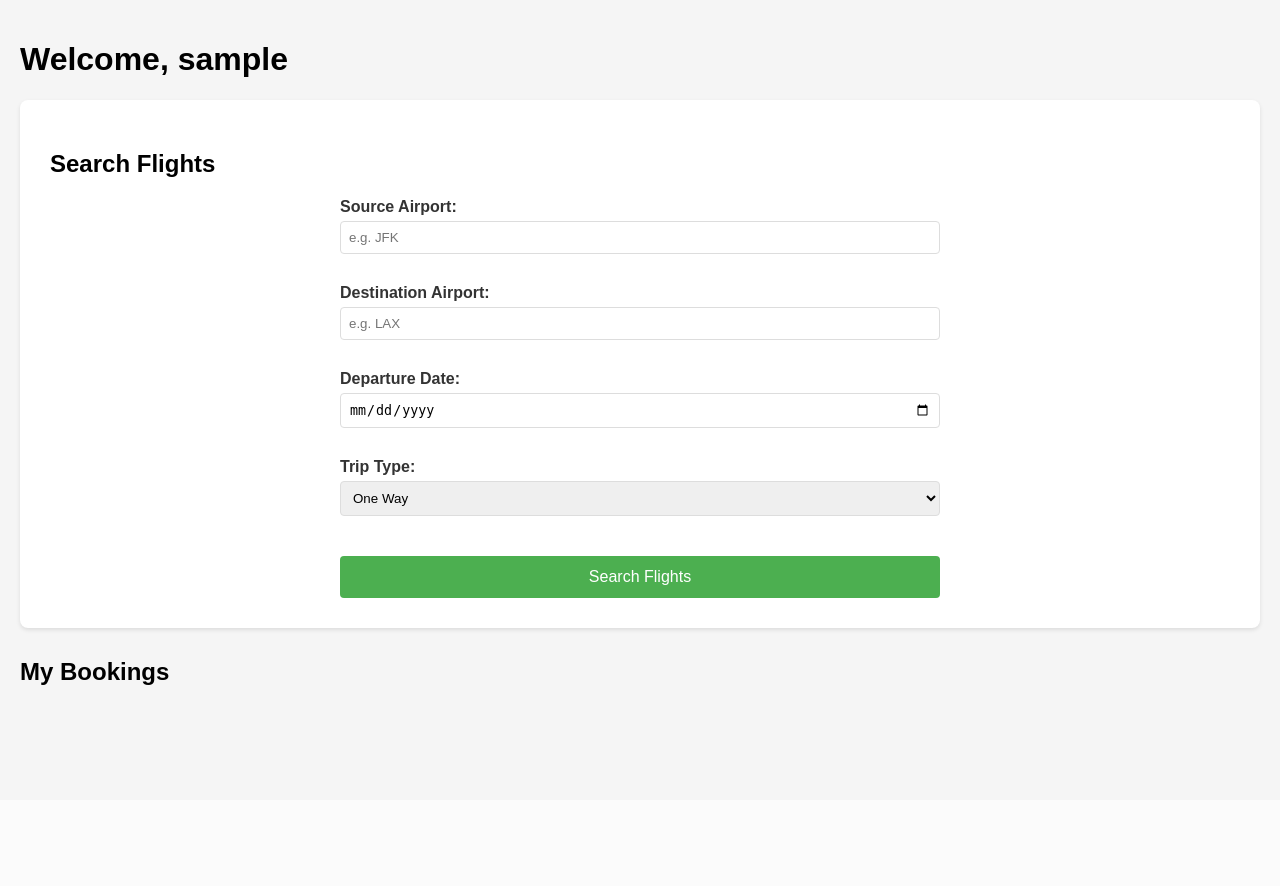
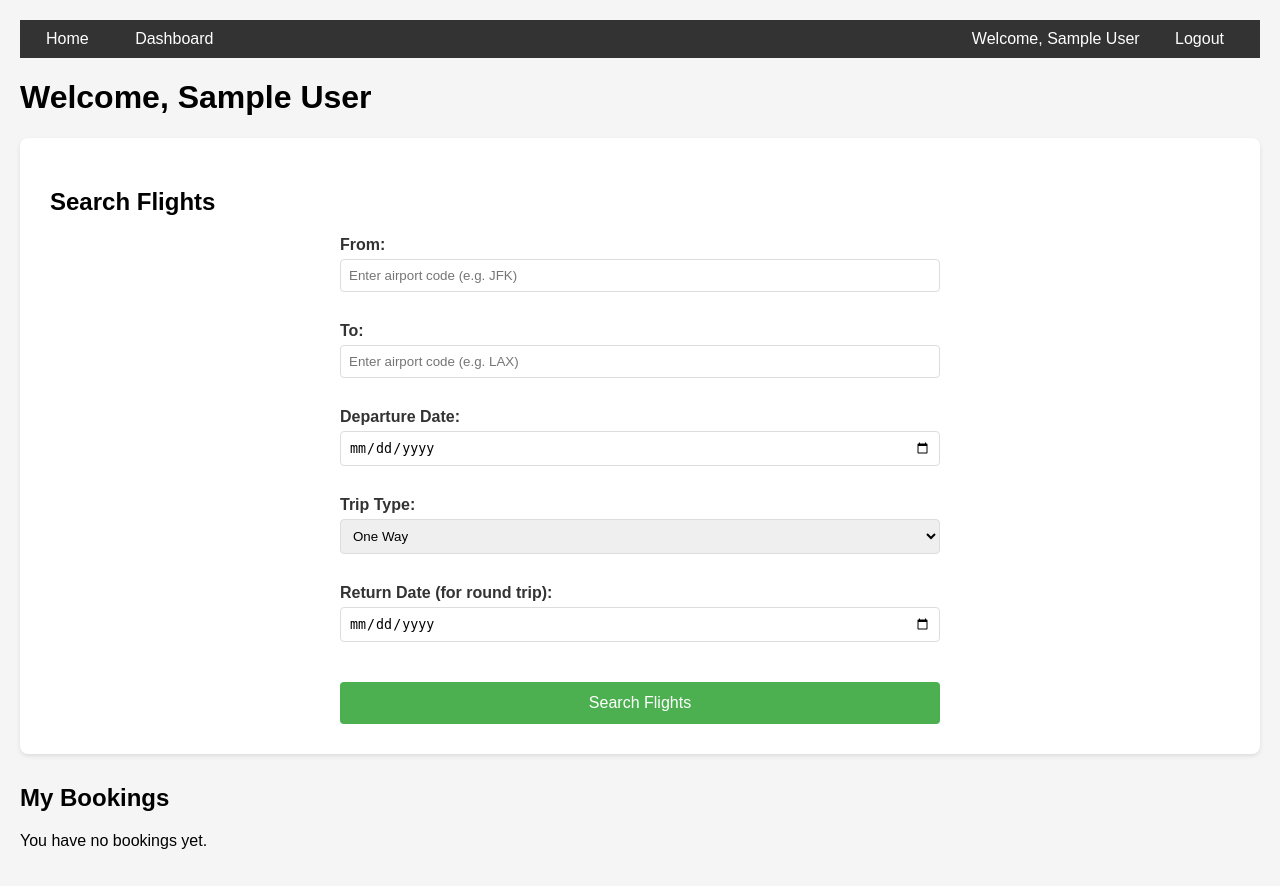
Before and after one commit to tanzianur/Databases-Project, a Flask app: page /dashboard in a window 1280 px wide. Before the commit the page ends 685 px from the top, so only its background shows below. Run offline with Flask 3, Linux system fonts and the light colour scheme; the visitor is signed in with stand-in values (Sample User, id 1).

Commit message:
Fixed login issues

```diff
--- a/app.py
+++ b/app.py
@@ -5,7 +5,7 @@ import datetime
 
 #Initialize the app from Flask
 app = Flask(__name__)
-app.secret_key = 'my-secret_key'  # Replace with a strong secret key
+app.secret_key = 'my-secret_key'
 
 #Configure MySQL
 conn = pymysql.connect(host='localhost',
@@ -60,7 +60,7 @@ def register_customer_auth():
         data = cursor.fetchone()
 
         if data:
-            flash('This email is already registered')
+            flash('This email is already registered', 'error')
             return redirect(url_for('register_customer'))
 
         # Insert new customer
@@ -69,10 +69,10 @@ def register_customer_auth():
                              state, phone_number, passport_number, passport_expiration,
                              passport_country, date_of_birth))
         conn.commit()
-        flash('Registration successful! Please login')
+        flash('Registration successful! Please login', 'success')
         return redirect(url_for('login'))
     except Exception as e:
-        flash('An error occurred during registration')
+        flash('An error occurred during registration', 'error')
         return redirect(url_for('register_customer'))
     finally:
         cursor.close()
@@ -97,7 +97,7 @@ def register_staff_auth():
         airline_data = cursor.fetchone()
 
         if not airline_data:
-            flash('This airline does not exist in our system')
+            flash('This airline does not exist in our system', 'error')
             return redirect(url_for('register_staff'))
 
         # Check if staff already exists
@@ -106,7 +106,7 @@ def register_staff_auth():
         data = cursor.fetchone()
 
         if data:
-            flash('This username is already taken')
+            flash('This username is already taken', 'error')
             return redirect(url_for('register_staff'))
 
         # Insert new staff member
@@ -125,10 +125,10 @@ def register_staff_auth():
             cursor.execute(email_ins, (username, email))
 
         conn.commit()
-        flash('Staff registration successful! Please login')
+        flash('Staff registration successful! Please login', 'success')
         return redirect(url_for('login'))
     except Exception as e:
-        flash('An error occurred during registration')
+        flash('An error occurred during registration', 'error')
         return redirect(url_for('register_staff'))
     finally:
         cursor.close()
@@ -163,7 +163,7 @@ def login_auth():
             user_exists = cursor.fetchone()
 
             if not user_exists:
-                flash('No customer account found with this email')
+                flash('No customer account found with this email', 'error')
                 return redirect(url_for('login'))
 
             # Try password match with MD5 hashing
@@ -172,7 +172,7 @@ def login_auth():
             data = cursor.fetchone()
 
             if not data:
-                flash('Incorrect password')
+                flash('Incorrect password', 'error')
                 return redirect(url_for('login'))
         else:
             # Check if the username exists first
@@ -181,7 +181,7 @@ def login_auth():
             user_exists = cursor.fetchone()
 
             if not user_exists:
-                flash('No staff account found with this username')
+                flash('No staff account found with this username', 'error')
                 return redirect(url_for('login'))
 
             # Try password match with MD5 hashing
@@ -190,7 +190,7 @@ def login_auth():
             data = cursor.fetchone()
 
             if not data:
-                flash('Incorrect password')
+                flash('Incorrect password', 'error')
                 return redirect(url_for('login'))
 
         # If we get here, login was successful
@@ -199,12 +199,15 @@ def login_auth():
         if user_type == 'customer':
             session['name'] = data['name']
         else:
+            session['first_name'] = data['first_name']
+            session['last_name'] = data['last_name']
             session['airline_name'] = data['airline_name']
 
+        flash('Login successful!', 'success')
         return redirect(url_for('dashboard'))
 
     except Exception as e:
-        flash('An error occurred during login. Please try again.')
+        flash('An error occurred during login. Please try again.', 'error')
         return redirect(url_for('login'))
     finally:
         cursor.close()
@@ -281,6 +284,41 @@ def search_flights():
                          return_flights=return_flights,
                          trip_type=trip_type)
 
+@app.route('/add_airplane', methods=['GET', 'POST'])
+def add_airplane():
+    if 'username' not in session or session['user_type'] != 'staff':
+        flash('You must be logged in as airline staff to access this page')
+        return redirect(url_for('login'))
+
+    if request.method == 'POST':
+        airline_name = session.get('airline_name')
+        airplane_id = request.form['airplane_id']
+        seats = request.form['seats']
+
+        cursor = conn.cursor()
+        try:
+            # Check if airplane already exists
+            query = 'SELECT * FROM airplane WHERE airline_name = %s AND airplane_id = %s'
+            cursor.execute(query, (airline_name, airplane_id))
+            if cursor.fetchone():
+                flash('An airplane with this ID already exists')
+                return redirect(url_for('add_airplane'))
+
+            # Add new airplane
+            query = 'INSERT INTO airplane VALUES(%s, %s, %s)'
+            cursor.execute(query, (airline_name, airplane_id, seats))
+            conn.commit()
+            flash('Airplane added successfully')
+            return redirect(url_for('dashboard'))
+
+        except Exception as e:
+            flash('Error adding airplane')
+            return redirect(url_for('add_airplane'))
+        finally:
+            cursor.close()
+
+    return render_template('add_airplane.html')
+
 #Run the app on localhost port 5000
 #debug = True -> you don't have to restart flask
 #for changes to go through, TURN OFF FOR PRODUCTION
--- a/templates/base.html
+++ b/templates/base.html
@@ -160,9 +160,63 @@
         .user-fields {
             margin-top: 20px;
         }
+        .nav-bar {
+            background-color: #333;
+            overflow: hidden;
+            padding: 10px;
+        }
+        .nav-bar a {
+            color: white;
+            text-decoration: none;
+            padding: 8px 16px;
+            margin-right: 10px;
+        }
+        .nav-bar a:hover {
+            background-color: #ddd;
+            color: black;
+        }
+        .nav-bar .right {
+            float: right;
+        }
+        .flash-message {
+            padding: 10px;
+            margin: 10px 0;
+            border-radius: 5px;
+        }
+        .flash-error {
+            background-color: #f44336;
+            color: white;
+        }
+        .flash-success {
+            background-color: #4CAF50;
+            color: white;
+        }
     </style>
 </head>
 <body>
+    <div class="nav-bar">
+        <a href="{{ url_for('home') }}">Home</a>
+        {% if 'username' not in session %}
+            <div class="right">
+                <a href="{{ url_for('login') }}">Login</a>
+                <a href="{{ url_for('register') }}">Register</a>
+            </div>
+        {% else %}
+            <a href="{{ url_for('dashboard') }}">Dashboard</a>
+            <div class="right">
+                <span style="color: white; margin-right: 15px;">
+                    Welcome,
+                    {% if session['user_type'] == 'customer' %}
+                        {{ session['name'] }}
+                    {% else %}
+                        {{ session.get('first_name', '') }} {{ session.get('last_name', '') }}
+                    {% endif %}
+                </span>
+                <a href="{{ url_for('logout') }}">Logout</a>
+            </div>
+        {% endif %}
+    </div>
+
     {% block content %}{% endblock %}
 </body>
 </html>
--- a/templates/customer_dashboard.html
+++ b/templates/customer_dashboard.html
@@ -1,19 +1,19 @@
 {% extends "base.html" %}
 {% block content %}
 <div class="dashboard-container">
-    <h1>Welcome, {{ session['username'] }}</h1>
+    <h1>Welcome, {{ session['name'] }}</h1>
 
     <div class="search-container">
         <h2>Search Flights</h2>
         <form action="{{ url_for('search_flights') }}" method="POST" class="search-form">
             <div class="form-group">
-                <label for="source">Source Airport:</label>
-                <input type="text" name="source" id="source" required placeholder="e.g. JFK">
+                <label for="source">From:</label>
+                <input type="text" name="source" id="source" required placeholder="Enter airport code (e.g. JFK)">
             </div>
 
             <div class="form-group">
-                <label for="destination">Destination Airport:</label>
-                <input type="text" name="destination" id="destination" required placeholder="e.g. LAX">
+                <label for="destination">To:</label>
+                <input type="text" name="destination" id="destination" required placeholder="Enter airport code (e.g. LAX)">
             </div>
 
             <div class="form-group">
@@ -23,14 +23,14 @@
 
             <div class="form-group">
                 <label for="trip_type">Trip Type:</label>
-                <select name="trip_type" id="trip_type" onchange="toggleReturnDate()">
+                <select name="trip_type" id="trip_type">
                     <option value="one_way">One Way</option>
                     <option value="round_trip">Round Trip</option>
                 </select>
             </div>
 
-            <div class="form-group" id="return_date_group" style="display: none;">
-                <label for="return_date">Return Date:</label>
+            <div class="form-group">
+                <label for="return_date">Return Date (for round trip):</label>
                 <input type="date" name="return_date" id="return_date">
             </div>
 
@@ -40,23 +40,34 @@
 
     <div class="dashboard-section">
         <h2>My Bookings</h2>
-        <!-- Bookings will be displayed here -->
+        {% if bookings %}
+            <table class="bookings-table">
+                <thead>
+                    <tr>
+                        <th>Flight Number</th>
+                        <th>Airline</th>
+                        <th>From</th>
+                        <th>To</th>
+                        <th>Date</th>
+                        <th>Status</th>
+                    </tr>
+                </thead>
+                <tbody>
+                    {% for booking in bookings %}
+                        <tr>
+                            <td>{{ booking.flight_number }}</td>
+                            <td>{{ booking.airline_name }}</td>
+                            <td>{{ booking.departure_airport }}</td>
+                            <td>{{ booking.arrival_airport }}</td>
+                            <td>{{ booking.departure_date }}</td>
+                            <td>{{ booking.status }}</td>
+                        </tr>
+                    {% endfor %}
+                </tbody>
+            </table>
+        {% else %}
+            <p>You have no bookings yet.</p>
+        {% endif %}
     </div>
 </div>
-
-<script>
-function toggleReturnDate() {
-    const tripType = document.getElementById('trip_type').value;
-    const returnDateGroup = document.getElementById('return_date_group');
-    const returnDateInput = document.getElementById('return_date');
-
-    if (tripType === 'round_trip') {
-        returnDateGroup.style.display = 'block';
-        returnDateInput.required = true;
-    } else {
-        returnDateGroup.style.display = 'none';
-        returnDateInput.required = false;
-    }
-}
-</script>
 {% endblock %}
```
Also changed, not shown: templates/home.html (+7 -23 lines), templates/login.html (+8 -8 lines), templates/register_customer.html (+30 -8 lines), templates/register_staff.html (+24 -11 lines), templates/staff_dashboard.html (+13 -5 lines).
